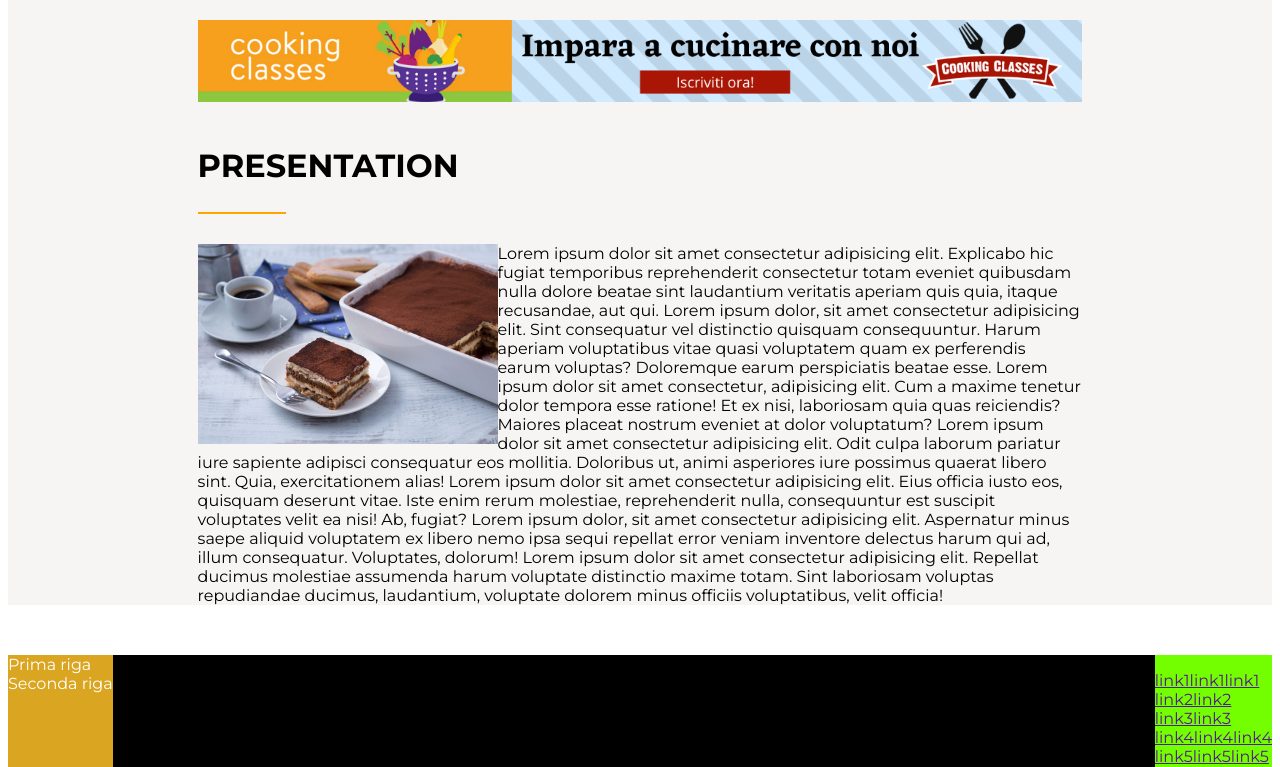
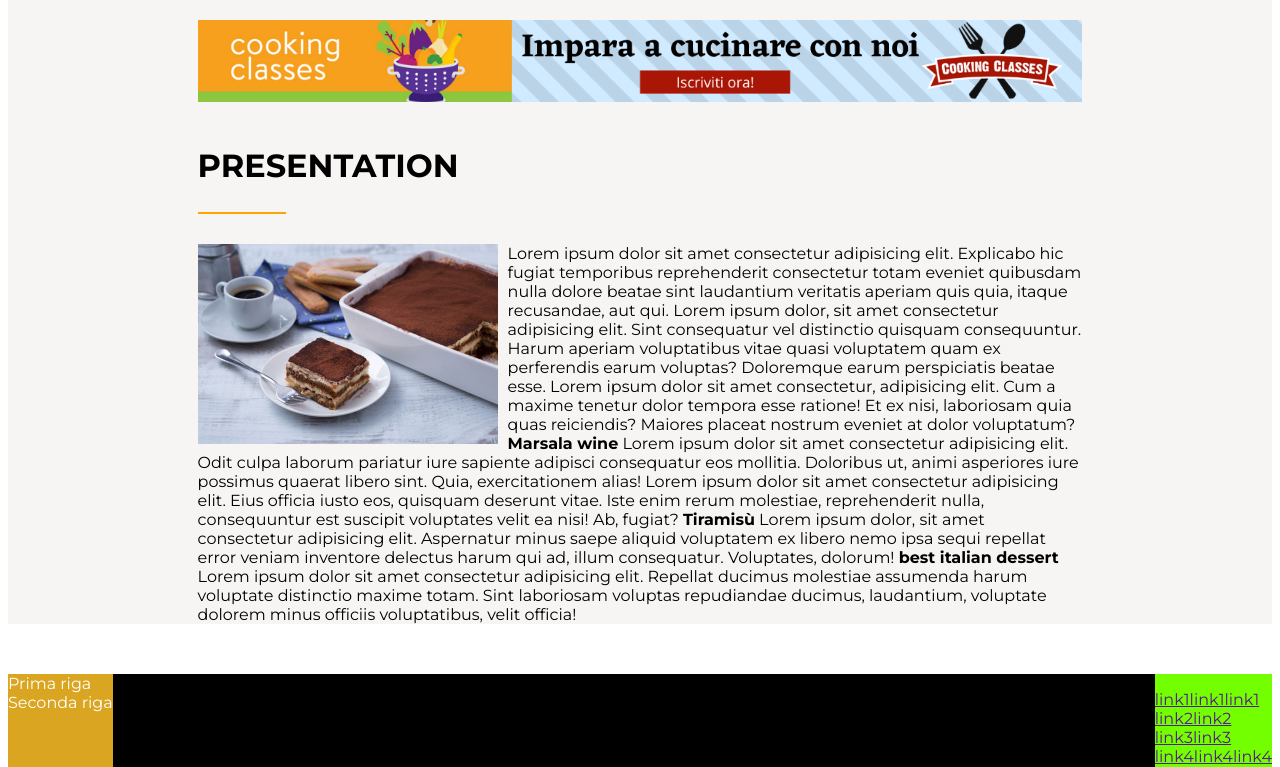
Before and after one commit to StefanoSalaa98/htmlcss-responsive-layout, a plain HTML site: page index.html in a window 1280 px wide. Shown: the part 643-1410 px from the top of the page. Drawn offline with Linux system fonts and the light colour scheme.

Commit message:
Finalizza sezione presentazione

```diff
--- a/css/style.css
+++ b/css/style.css
@@ -118,6 +118,7 @@ h2{
 
 .float{
     float:left;
+    margin-right:10px;
 }
 
 /*Regole Footer*/
@@ -221,6 +222,7 @@ footer{
 
     .float{
         float:none;
+        margin-bottom:10px;
     }
 
     .presentazione .immagine{
--- a/index.html
+++ b/index.html
@@ -70,10 +70,10 @@
                 <div class="immagine float"><img src="img/tiramisu.jpg" alt="tiramisu"></div>
             Lorem ipsum dolor sit amet consectetur adipisicing elit. Explicabo hic fugiat temporibus reprehenderit consectetur totam eveniet quibusdam nulla dolore beatae sint laudantium veritatis aperiam quis quia, itaque recusandae, aut qui.
             Lorem ipsum dolor, sit amet consectetur adipisicing elit. Sint consequatur vel distinctio quisquam consequuntur. Harum aperiam voluptatibus vitae quasi voluptatem quam ex perferendis earum voluptas? Doloremque earum perspiciatis beatae esse.
-            Lorem ipsum dolor sit amet consectetur, adipisicing elit. Cum a maxime tenetur dolor tempora esse ratione! Et ex nisi, laboriosam quia quas reiciendis? Maiores placeat nostrum eveniet at dolor voluptatum?
+            Lorem ipsum dolor sit amet consectetur, adipisicing elit. Cum a maxime tenetur dolor tempora esse ratione! Et ex nisi, laboriosam quia quas reiciendis? Maiores placeat nostrum eveniet at dolor voluptatum? <strong>Marsala wine</strong>
             Lorem ipsum dolor sit amet consectetur adipisicing elit. Odit culpa laborum pariatur iure sapiente adipisci consequatur eos mollitia. Doloribus ut, animi asperiores iure possimus quaerat libero sint. Quia, exercitationem alias!
-            Lorem ipsum dolor sit amet consectetur adipisicing elit. Eius officia iusto eos, quisquam deserunt vitae. Iste enim rerum molestiae, reprehenderit nulla, consequuntur est suscipit voluptates velit ea nisi! Ab, fugiat?
-            Lorem ipsum dolor, sit amet consectetur adipisicing elit. Aspernatur minus saepe aliquid voluptatem ex libero nemo ipsa sequi repellat error veniam inventore delectus harum qui ad, illum consequatur. Voluptates, dolorum!
+            Lorem ipsum dolor sit amet consectetur adipisicing elit. Eius officia iusto eos, quisquam deserunt vitae. Iste enim rerum molestiae, reprehenderit nulla, consequuntur est suscipit voluptates velit ea nisi! Ab, fugiat? <strong>Tiramisù</strong>
+            Lorem ipsum dolor, sit amet consectetur adipisicing elit. Aspernatur minus saepe aliquid voluptatem ex libero nemo ipsa sequi repellat error veniam inventore delectus harum qui ad, illum consequatur. Voluptates, dolorum! <strong>best italian dessert</strong>
             Lorem ipsum dolor sit amet consectetur adipisicing elit. Repellat ducimus molestiae assumenda harum voluptate distinctio maxime totam. Sint laboriosam voluptas repudiandae ducimus, laudantium, voluptate dolorem minus officiis voluptatibus, velit officia!
             </p>
 
```
